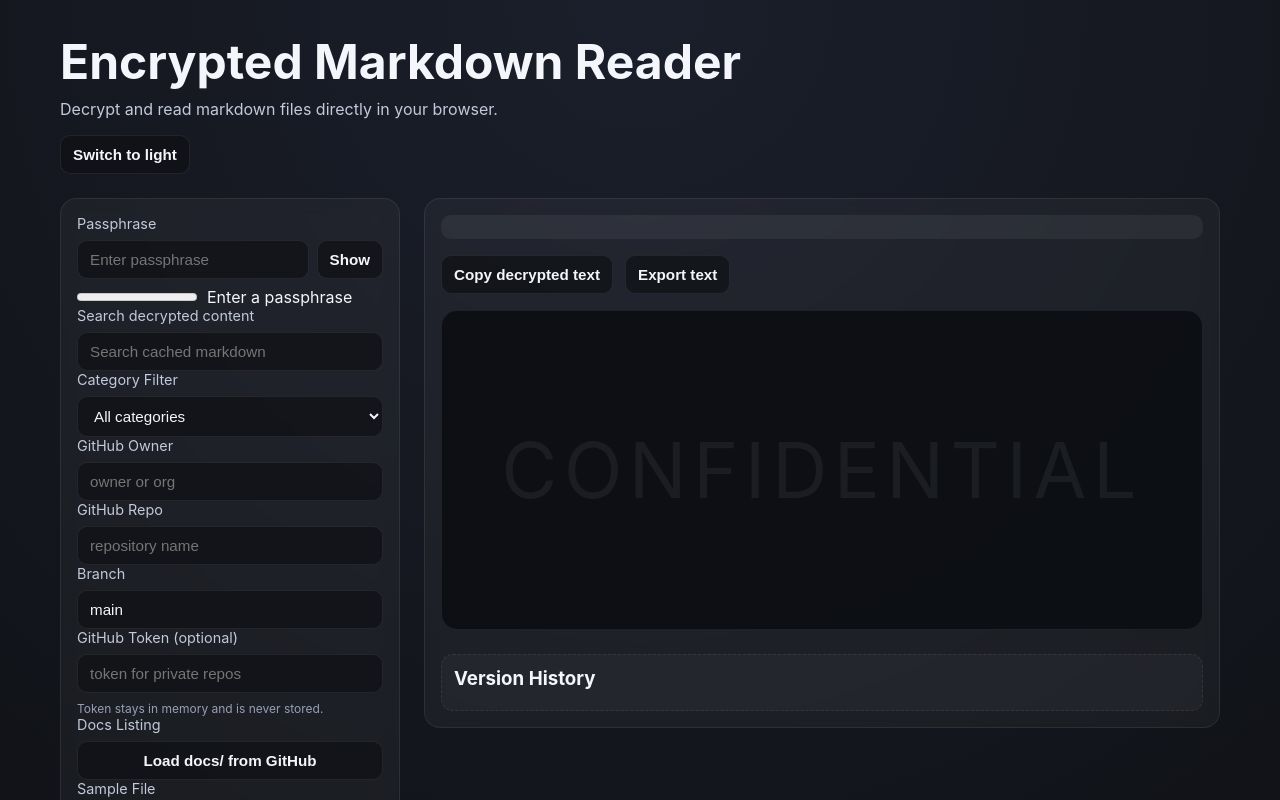
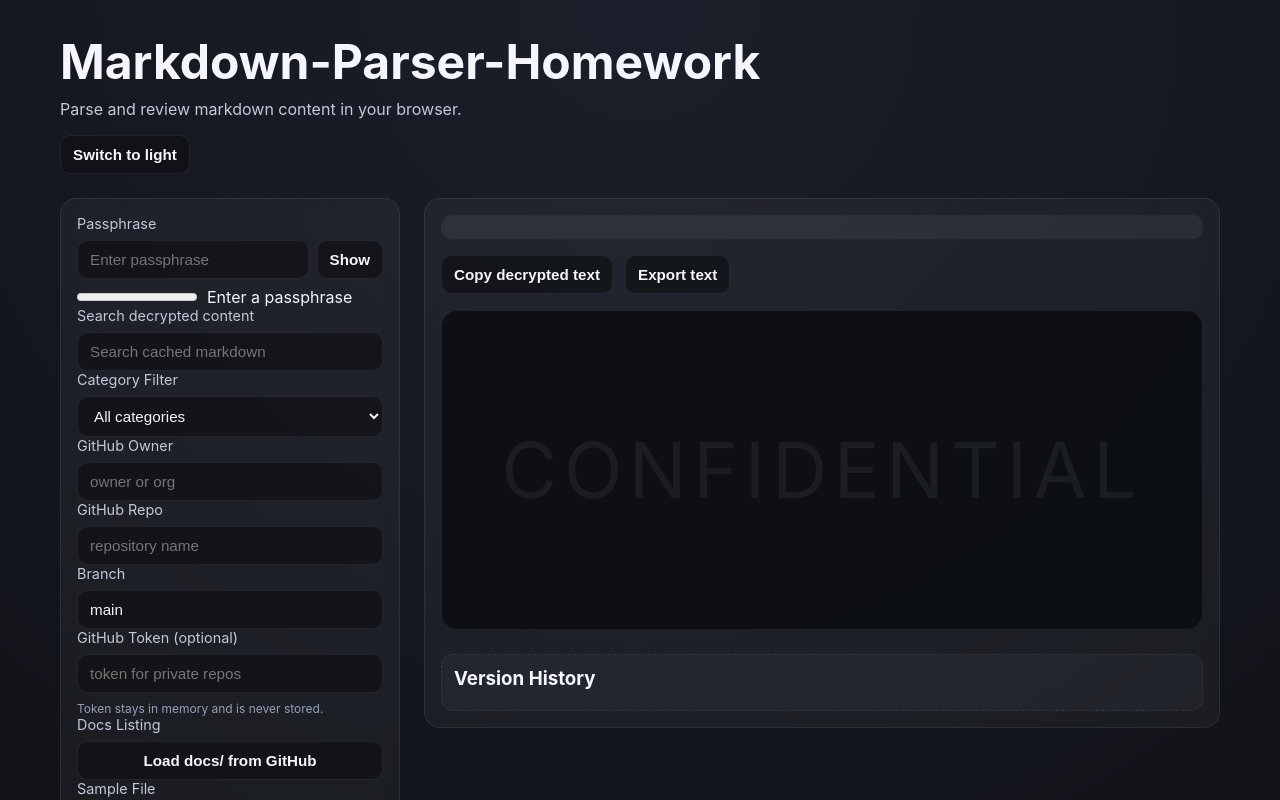
Before and after one commit to andresmoks720/radio2, a plain HTML site: page index.html in a window 1280 px wide. Shown: the top 800 px of the page. Drawn offline with Linux system fonts and the light colour scheme.

Commit message:
Rename UI to Markdown-Parser-Homework

```diff
--- a/index.html
+++ b/index.html
@@ -10,7 +10,7 @@
     http-equiv="Content-Security-Policy"
     content="default-src 'self'; script-src 'self' https://cdn.jsdelivr.net; style-src 'self' https://cdn.jsdelivr.net; img-src 'self' data:; connect-src 'self' https://api.github.com https://raw.githubusercontent.com; object-src 'none'; base-uri 'none'; form-action 'none'"
   />
-  <title>Markdown Viewer</title>
+  <title>Markdown-Parser-Homework</title>
   <link rel="stylesheet" href="style.css" />
 </head>
 <body>
@@ -23,8 +23,8 @@
 
   <div class="app">
     <header>
-      <h1>Encrypted Markdown Reader</h1>
-      <p>Decrypt and read markdown files directly in your browser.</p>
+      <h1>Markdown-Parser-Homework</h1>
+      <p>Parse and review markdown content in your browser.</p>
       <div class="header-actions">
         <button id="theme-toggle" type="button" aria-pressed="false">Switch to light</button>
       </div>
@@ -158,7 +158,7 @@
     </section>
 
     <footer>
-      <p>Built for GitHub Pages. All processing happens locally in your browser.</p>
+      <p>All processing happens locally in your browser.</p>
     </footer>
   </div>
 
```
Also changed, not shown: README.md.
